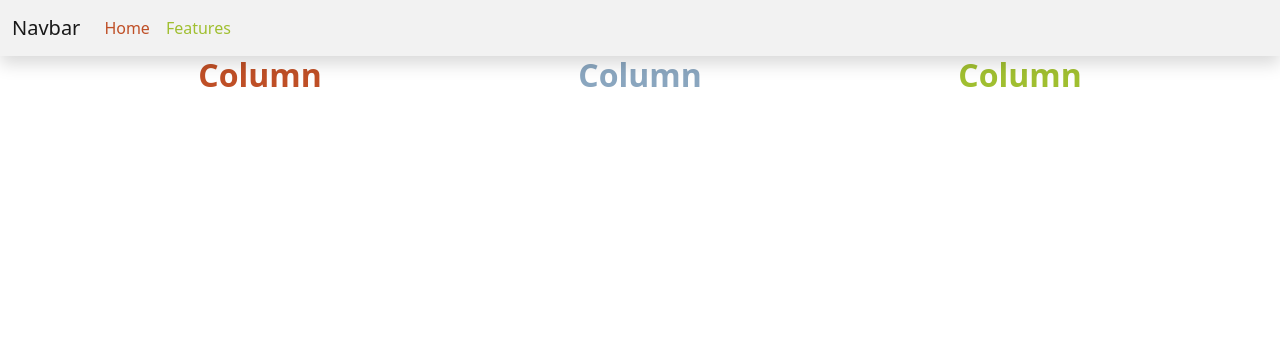
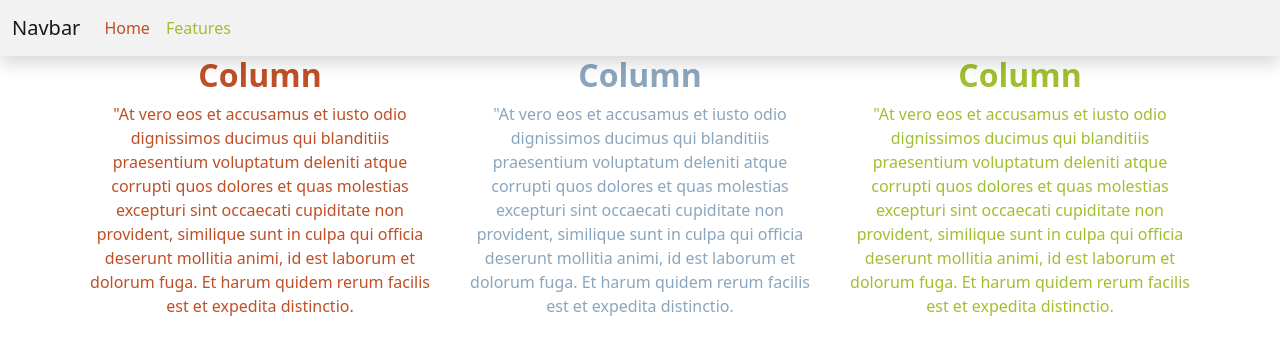
Before and after one commit to EvMad/bootstrap-sass-sandbox, a website: page index.html in a window 1280 px wide. Drawn offline with Linux system fonts and the light colour scheme.

Commit message:
added dummy text to <p> tags in columns

```diff
--- a/index.html
+++ b/index.html
@@ -38,19 +38,19 @@
             <!--column start-->
             <div class="col text-center text-danger">
                 <h2 class="fw-bold">Column</h2>
-                <p></p>
+                <p>"At vero eos et accusamus et iusto odio dignissimos ducimus qui blanditiis praesentium voluptatum deleniti atque corrupti quos dolores et quas molestias excepturi sint occaecati cupiditate non provident, similique sunt in culpa qui officia deserunt mollitia animi, id est laborum et dolorum fuga. Et harum quidem rerum facilis est et expedita distinctio.</p>
             </div>
             <!--column end-->
             <!--column start-->
             <div class="col text-center text-primary">
                 <h2 class="fw-bold">Column</h2>
-                <p></p>
+                <p>"At vero eos et accusamus et iusto odio dignissimos ducimus qui blanditiis praesentium voluptatum deleniti atque corrupti quos dolores et quas molestias excepturi sint occaecati cupiditate non provident, similique sunt in culpa qui officia deserunt mollitia animi, id est laborum et dolorum fuga. Et harum quidem rerum facilis est et expedita distinctio.</p>
             </div>
               <!--column end-->
             <!--column start-->
             <div class="col text-center text-secondary">
                 <h2 class="fw-bold">Column</h2>
-                <p></p>
+                <p>"At vero eos et accusamus et iusto odio dignissimos ducimus qui blanditiis praesentium voluptatum deleniti atque corrupti quos dolores et quas molestias excepturi sint occaecati cupiditate non provident, similique sunt in culpa qui officia deserunt mollitia animi, id est laborum et dolorum fuga. Et harum quidem rerum facilis est et expedita distinctio.</p>
             </div>
             <!--column end-->
         </div>
```
